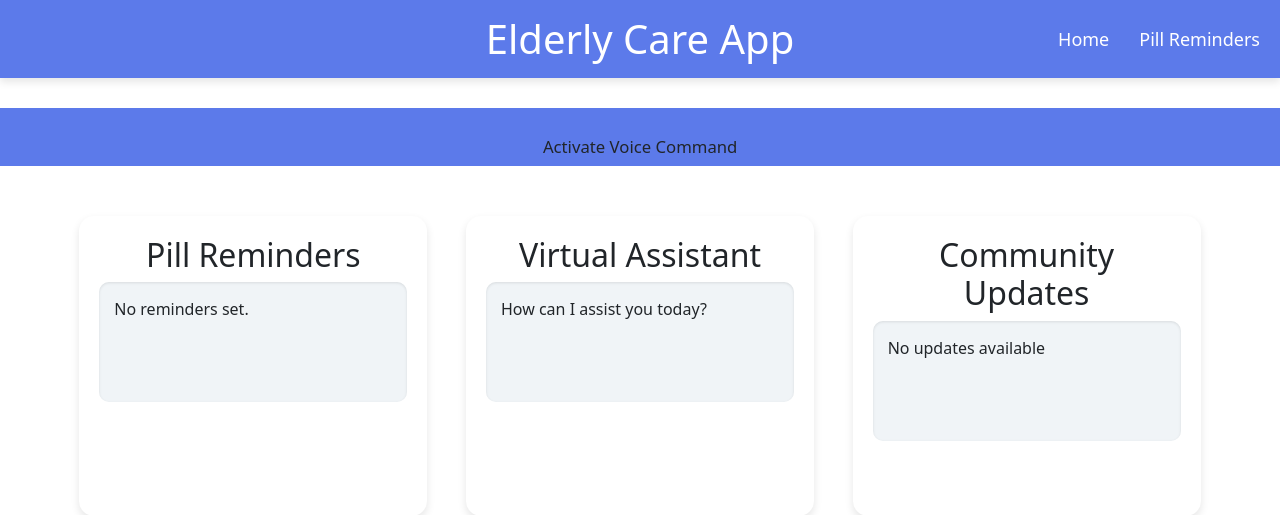
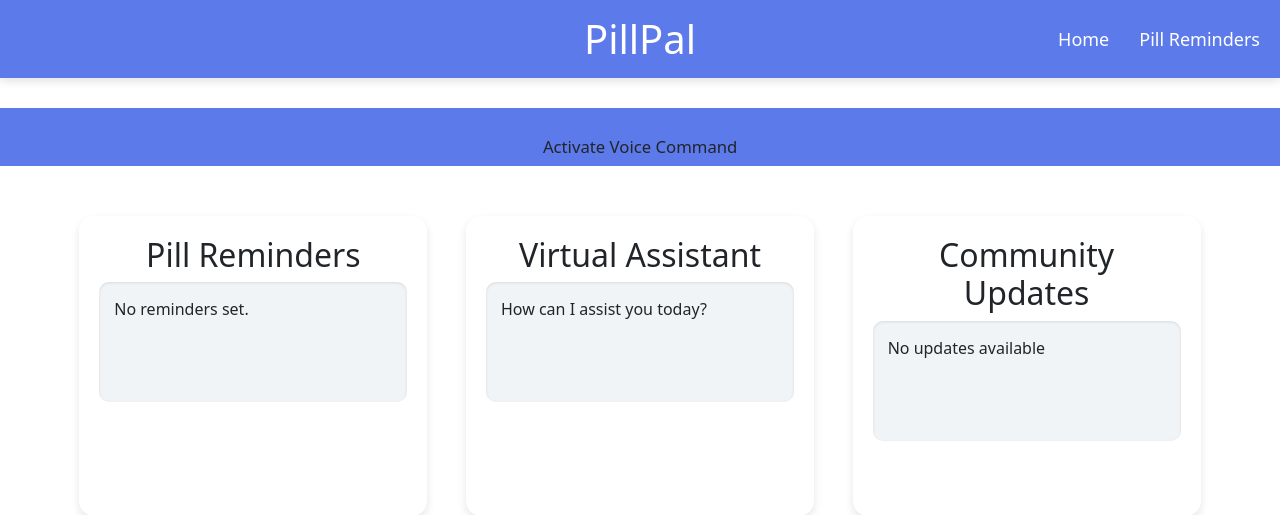
Before and after one commit to Shirsha5/nlp-aai, a Flask app: page /elderly-care-app in a window 1280 px wide. Shown: the top 515 px of the page. Run offline with Flask 3, Linux system fonts and the light colour scheme; some libraries are stand-ins or nearby versions.

Commit message:
Update elderly-care-app.html

```diff
--- a/NLP miniproject/templates/elderly-care-app.html
+++ b/NLP miniproject/templates/elderly-care-app.html
@@ -17,7 +17,7 @@
 
                 </ul>
             </nav>
-            <h1>Elderly Care App</h1>
+            <h1>PillPal</h1>
         </header>
 
         <main>
```
